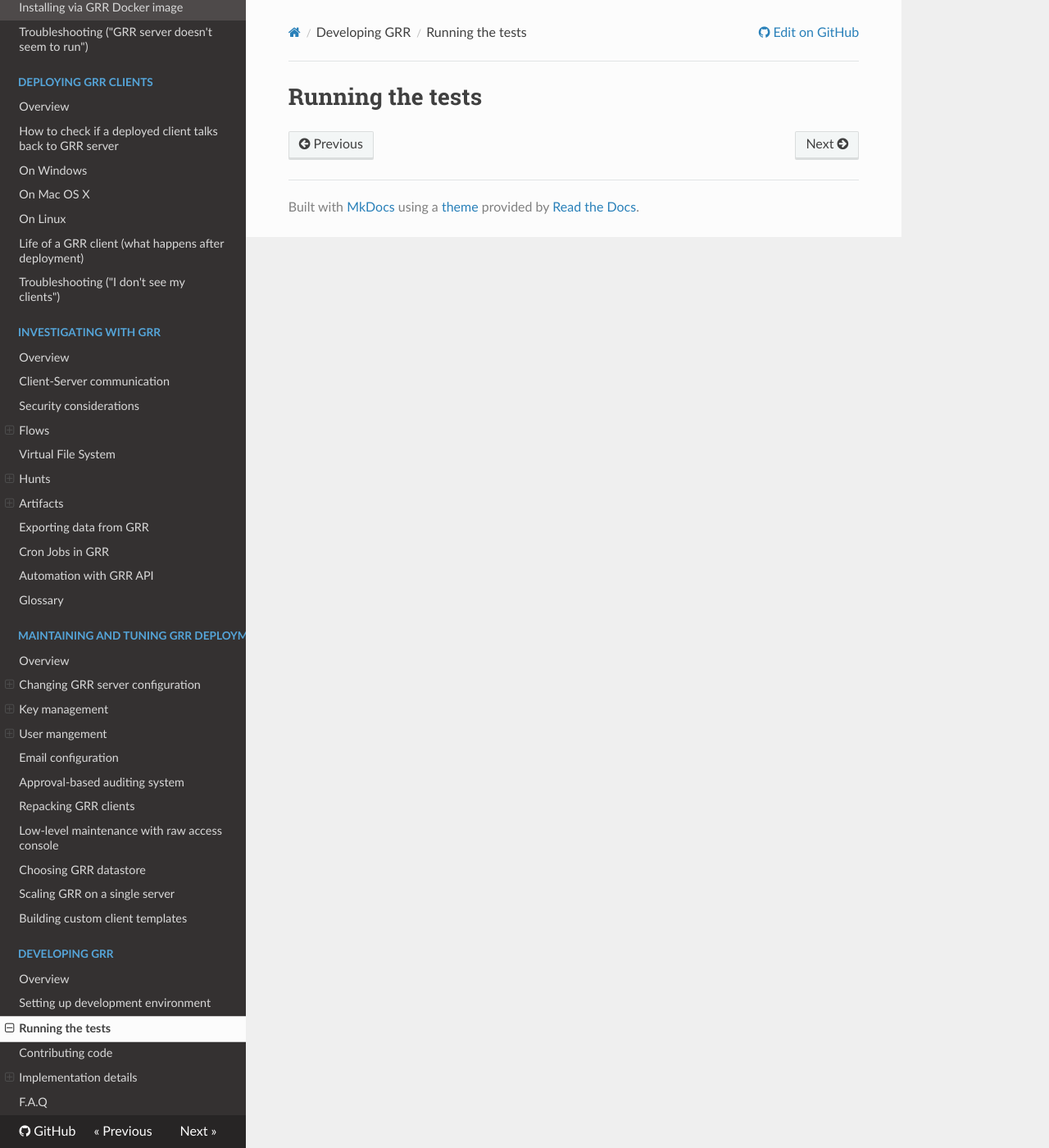
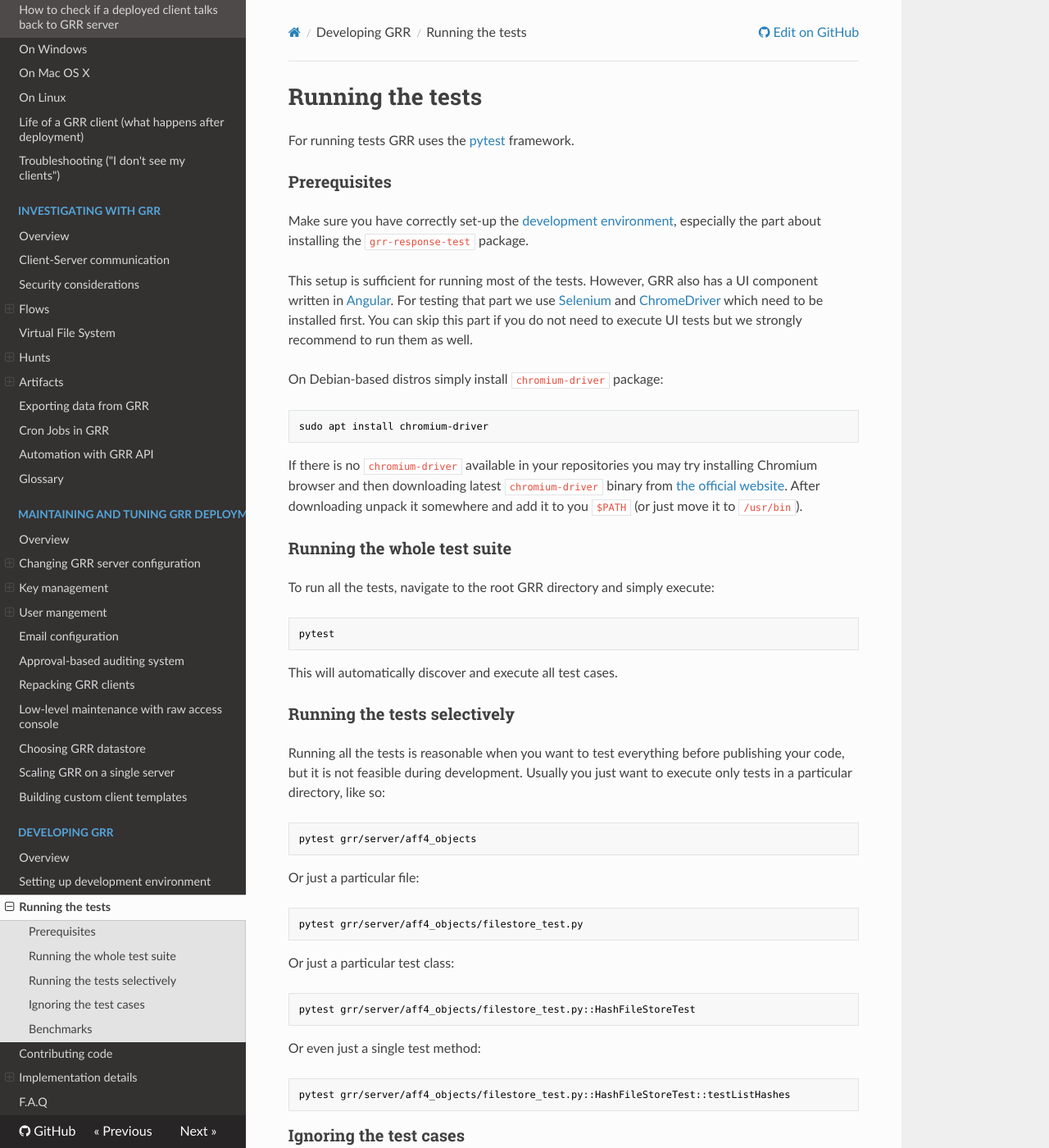
Before and after one commit to google/grr-doc, an MkDocs documentation site: the page built from docs/developing-grr/running-tests.md, in a window 1280 px wide and 1400 px high. Shown: the whole window at 82% size. Built offline with MkDocs 1.6.1, drawn with Linux system fonts in a browser that asks for light colours; nearby versions of some CDN libraries; old or Windows-style settings are respelled for this version of MkDocs; some of the changed text lies outside the part shown.

Commit message:
Add a doc about running the test suite.

````diff
--- a/docs/developing-grr/running-tests.md
+++ b/docs/developing-grr/running-tests.md
@@ -1 +1,95 @@
 # Running the tests
+
+For running tests GRR uses the [pytest](https://pytest.org) framework.
+
+### Prerequisites
+
+Make sure you have correctly set-up the
+[development environment](setting-up-dev-env.md), especially the part about
+installing the `grr-response-test` package.
+
+This setup is sufficient for running most of the tests. However, GRR also has
+a UI component written in [Angular](https://angular.io/). For testing that part
+we use [Selenium](http://seleniumhq.org) and
+[ChromeDriver](https://sites.google.com/a/chromium.org/chromedriver/) which need
+to be installed first. You can skip this part if you do not need to execute UI
+tests but we strongly recommend to run them as well.
+
+On Debian-based distros simply install `chromium-driver` package:
+
+```bash
+sudo apt install chromium-driver
+```
+
+If there is no `chromium-driver` available in your repositories you may try
+installing Chromium browser and then downloading latest `chromium-driver` binary
+from [the official website](https://sites.google.com/a/chromium.org/chromedriver/downloads).
+After downloading unpack it somewhere and add it to you `$PATH` (or just move it
+to `/usr/bin`).
+
+### Running the whole test suite
+
+To run all the tests, navigate to the root GRR directory and simply execute:
+
+```bash
+pytest
+```
+
+This will automatically discover and execute all test cases.
+
+### Running the tests selectively
+
+Running all the tests is reasonable when you want to test everything before
+publishing your code, but it is not feasible during development. Usually you
+just want to execute only tests in a particular directory, like so:
+
+```bash
+pytest grr/server/aff4_objects
+```
+
+Or just a particular file:
+
+```bash
+pytest grr/server/aff4_objects/filestore_test.py
+```
+
+Or just a particular test class:
+
+```bash
+pytest grr/server/aff4_objects/filestore_test.py::HashFileStoreTest
+```
+
+Or even just a single test method:
+
+```bash
+pytest grr/server/aff4_objects/filestore_test.py::HashFileStoreTest::testListHashes
+```
+
+### Ignoring the test cases
+
+Some kind of tests are particularly slow to run. For example, all UI tests are
+based on running a real web browser instance and simulating its actions which is
+painfully sluggish and can be very annoying if we want to test non-UI code.
+
+In this case we can skip all tests in particular directory using the `--ignore`
+flag, e.g.:
+
+```bash
+pytest --ignore=grr/gui/selenium_tests
+```
+
+This will run all the tests except the Selenium ones.
+
+### Benchmarks
+
+Benchmarks are not really testing the code correctness so there is no point in
+running them every time we want to publish our code. This is why the test suite
+will not run them by default. However, sometimes they can be useful for testing
+the performance and sanity of our system.
+
+In order to run the test suite including the benchmarks, pass the `--benchmark`
+option to the test runner:
+
+```bash
+pytest --benchmark
+```
````
